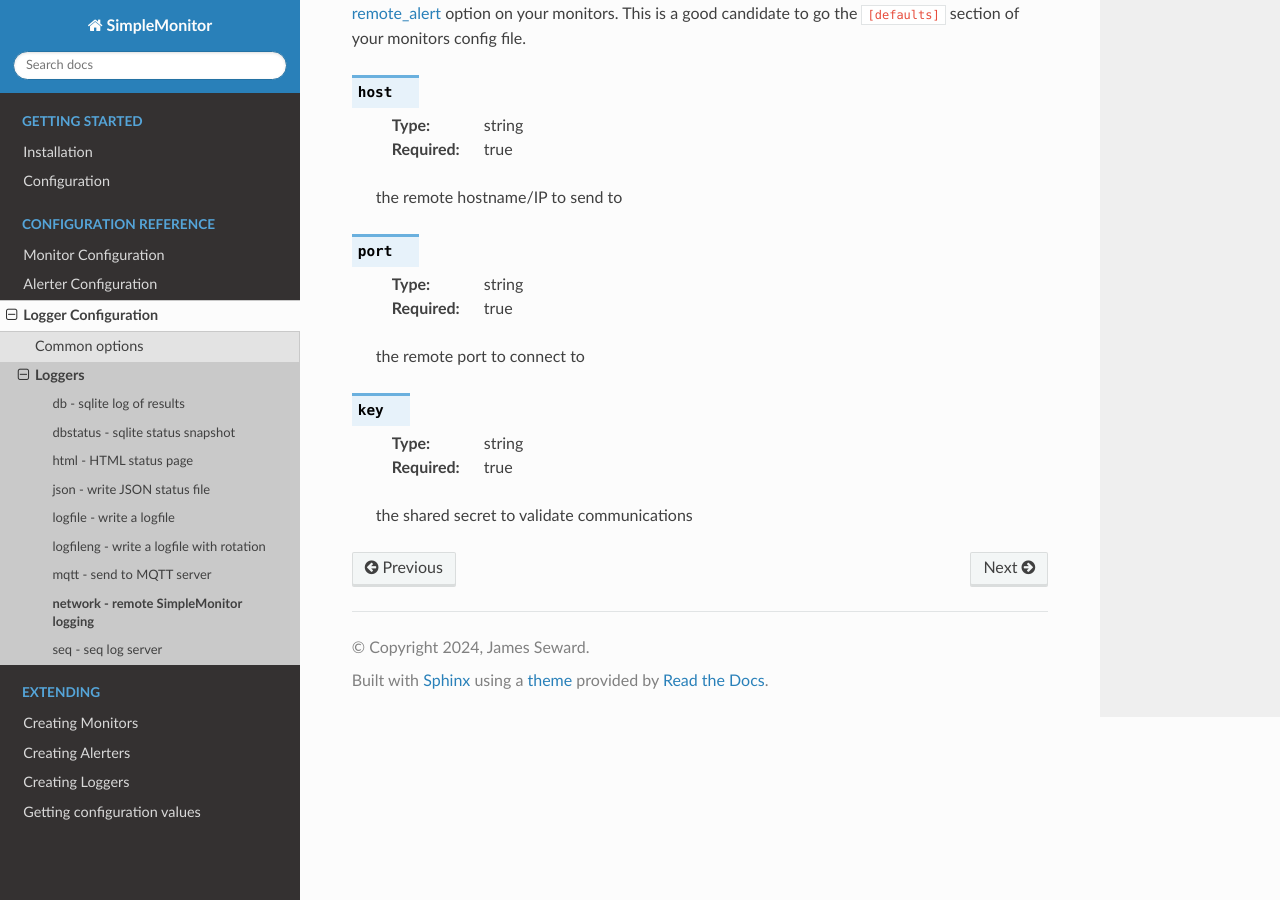
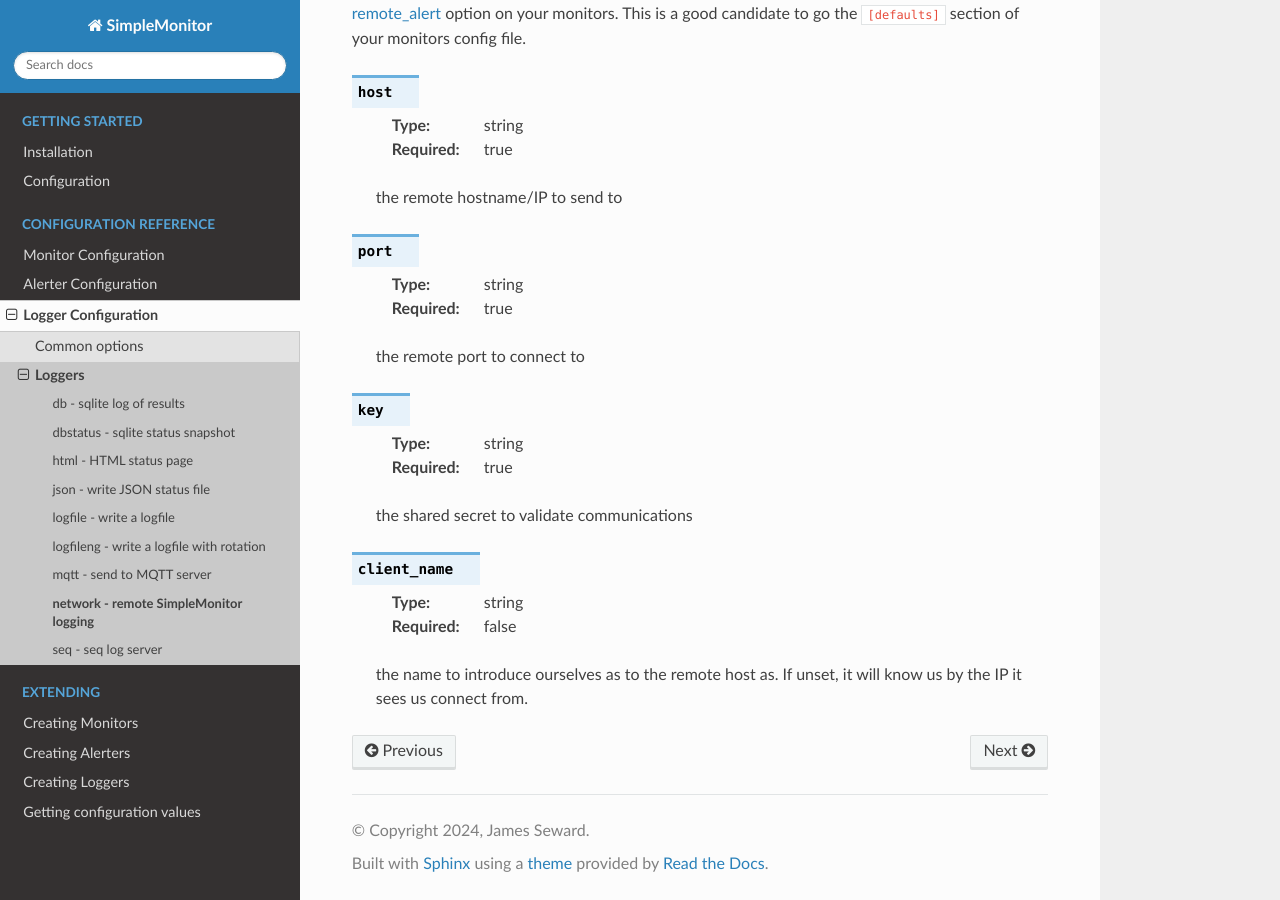
Before and after one commit to jamesoff/simplemonitor, a Sphinx documentation site: the page built from docs/loggers/network.rst, in a window 1280 px wide and 900 px high, scrolled down 530 px. Built offline with Sphinx 7.4.7 and the Read the Docs theme 3.1.0, drawn with Linux system fonts in a browser that asks for light colours; pages that are not in the unit, such as notebooks, are missing from menus.

Commit message:
Add missing client_name option to network logger docs

```diff
--- a/docs/loggers/network.rst
+++ b/docs/loggers/network.rst
@@ -34,3 +34,10 @@ If you want the remote instance to handle alerting for this instance's monitors,
     :required: true
 
     the shared secret to validate communications
+
+.. confval:: client_name
+
+    :type: string
+    :required: false
+
+    the name to introduce ourselves as to the remote host as. If unset, it will know us by the IP it sees us connect from.
```
